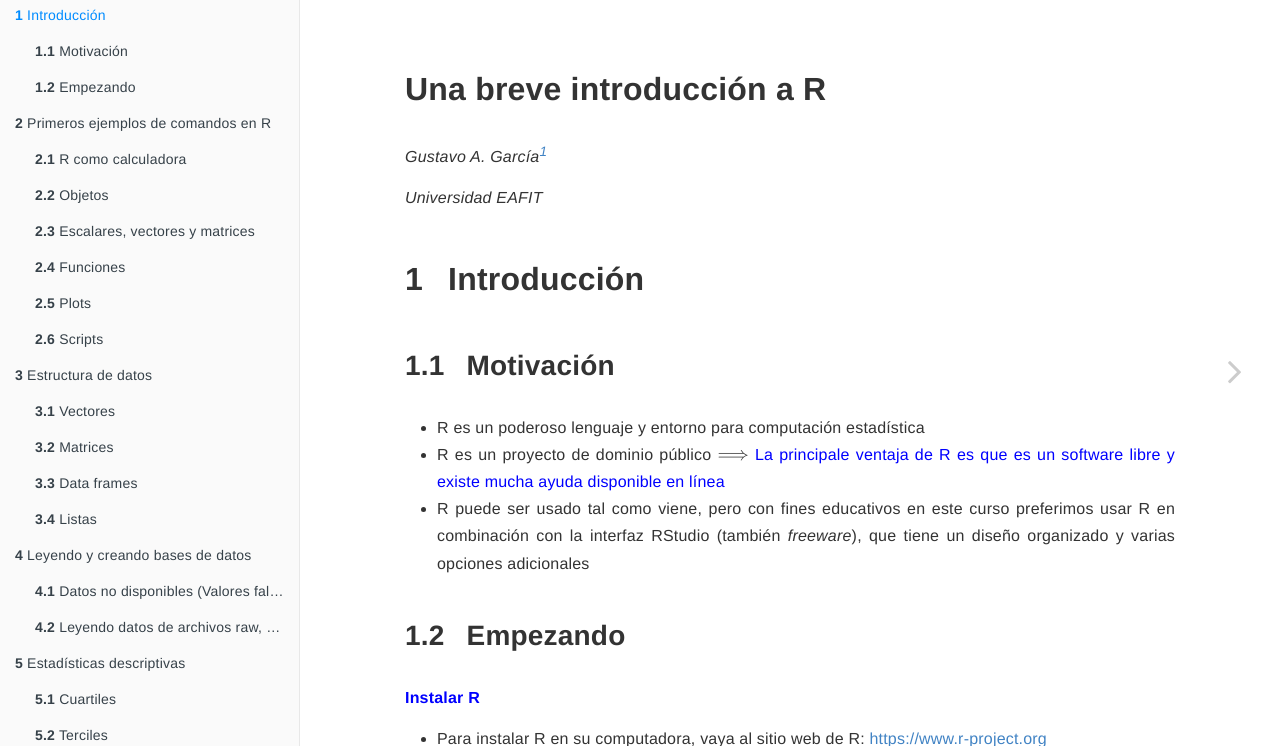
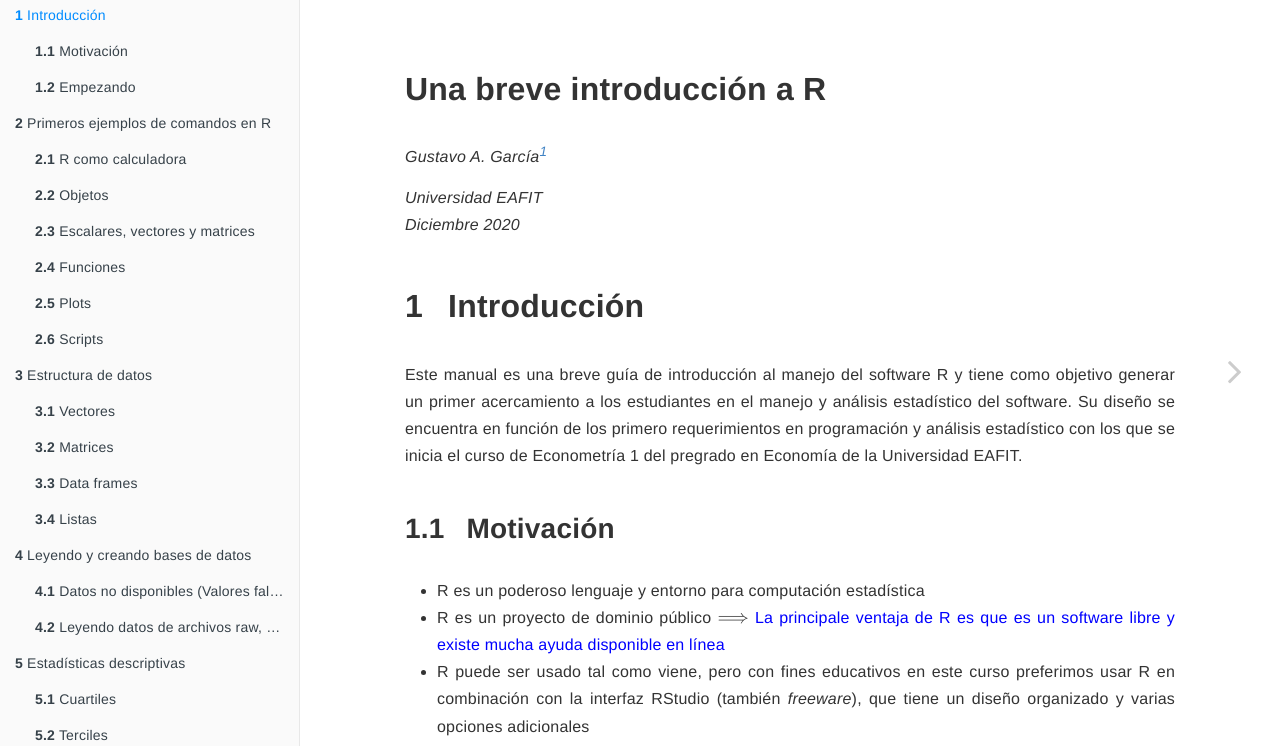
Before and after one commit to gusgarciacruz/EbookR, a plain HTML site: page docs/index.html in a window 1280 px wide. Shown: the part 54-800 px from the top of the page. Drawn offline with nearby package versions, Linux system fonts and the light colour scheme; some packages are replaced by stand-ins of ours.

Commit message:
Add files via upload

```diff
--- a/docs/index.html
+++ b/docs/index.html
@@ -139,9 +139,11 @@
 <h1 class="title">Una breve introducción a R</h1>
 <p class="author"><em>Gustavo A. García<a href="#fn1" class="footnote-ref" id="fnref1"><sup>1</sup></a></em></p>
 <address class="author_afil">
-Universidad EAFIT<br></div>
+Universidad EAFIT<br><p class="date"><em>Diciembre 2020</em></p>
+</div>
 <div id="introducción" class="section level1">
 <h1><span class="header-section-number">1</span> Introducción</h1>
+<p>Este manual es una breve guía de introducción al manejo del software R y tiene como objetivo generar un primer acercamiento a los estudiantes en el manejo y análisis estadístico del software. Su diseño se encuentra en función de los primero requerimientos en programación y análisis estadístico con los que se inicia el curso de Econometría 1 del pregrado en Economía de la Universidad EAFIT.</p>
 <div id="motivación" class="section level2">
 <h2><span class="header-section-number">1.1</span> Motivación</h2>
 <ul>
```
